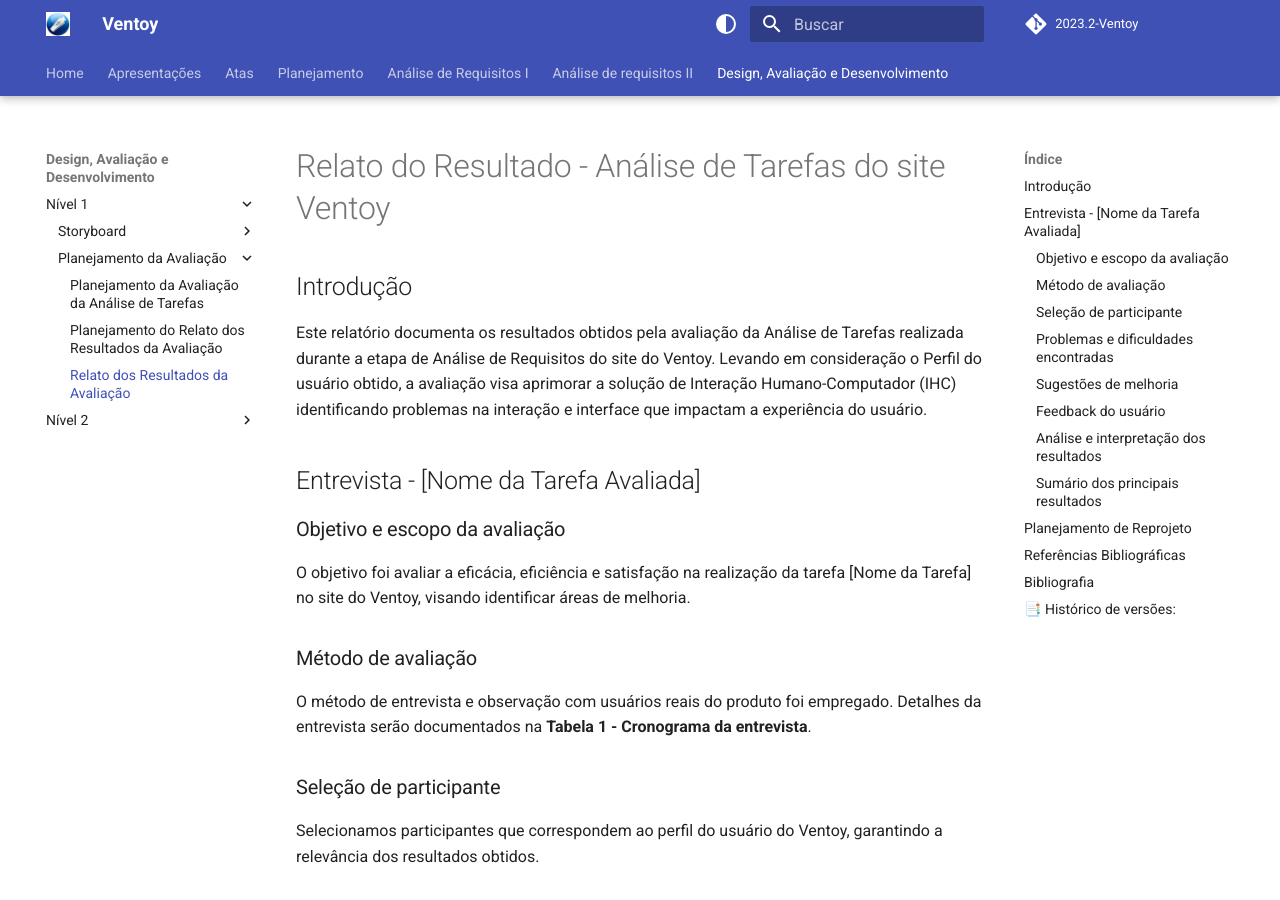
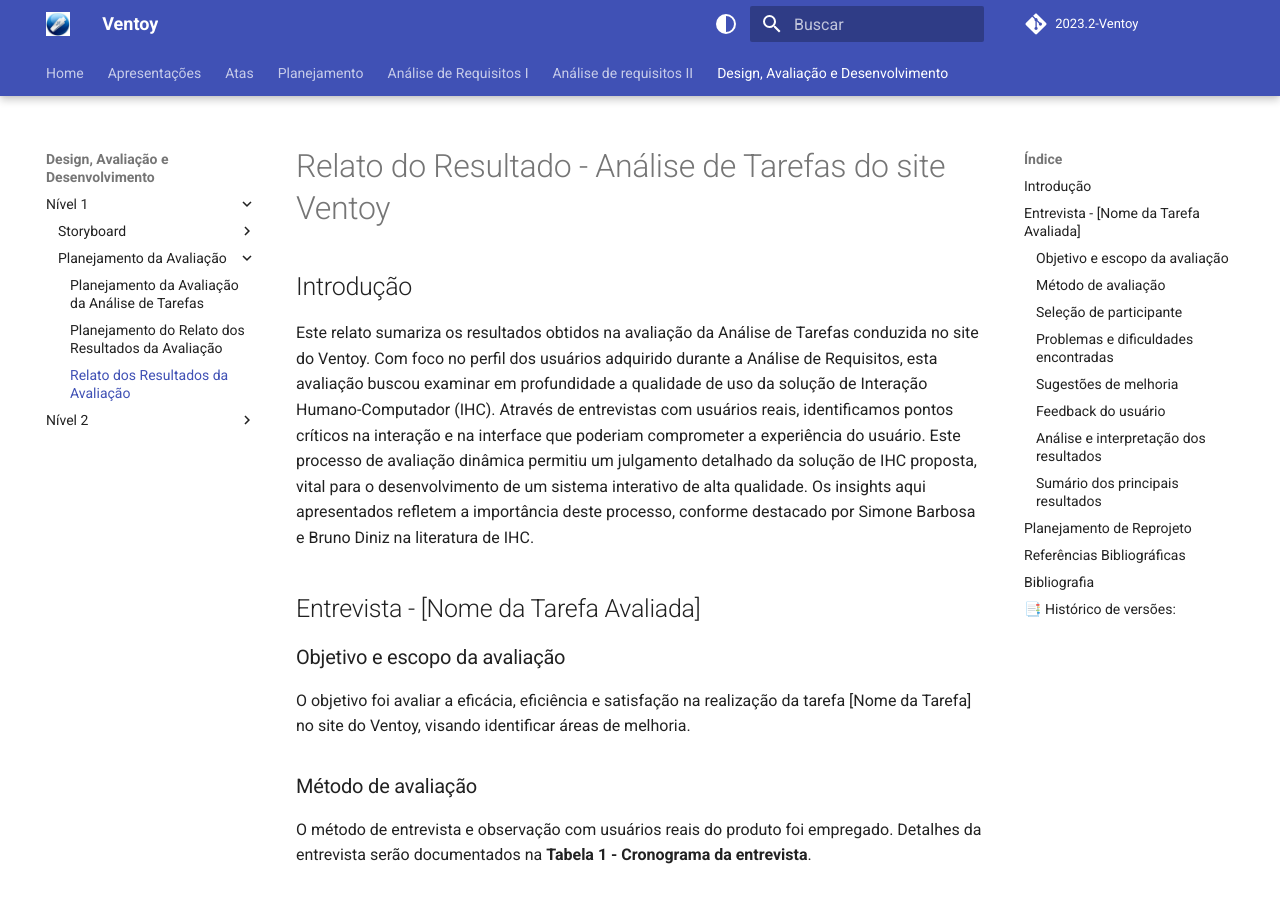
Before and after one commit to Interacao-Humano-Computador/2023.2-Ventoy, an MkDocs documentation site: the page built from docs/DAD/nivel1/AnaliseTarefas/resultado.md, in a window 1280 px wide and 900 px high. Built offline with MkDocs 1.6.1 and Material for MkDocs 9.7.7, drawn with Linux system fonts in a browser that asks for light colours; comment, search, counter and statistics services are not loaded.

Commit message:
Update resultado.md

```diff
--- a/docs/DAD/nivel1/AnaliseTarefas/resultado.md
+++ b/docs/DAD/nivel1/AnaliseTarefas/resultado.md
@@ -2,7 +2,7 @@
 
 ## Introdução
 
-Este relatório documenta os resultados obtidos pela avaliação da Análise de Tarefas realizada durante a etapa de Análise de Requisitos do site do Ventoy. Levando em consideração o Perfil do usuário obtido, a avaliação visa aprimorar a solução de Interação Humano-Computador (IHC) identificando problemas na interação e interface que impactam a experiência do usuário.
+Este relato sumariza os resultados obtidos na avaliação da Análise de Tarefas conduzida no site do Ventoy. Com foco no perfil dos usuários adquirido durante a Análise de Requisitos, esta avaliação buscou examinar em profundidade a qualidade de uso da solução de Interação Humano-Computador (IHC). Através de entrevistas com usuários reais, identificamos pontos críticos na interação e na interface que poderiam comprometer a experiência do usuário. Este processo de avaliação dinâmica permitiu um julgamento detalhado da solução de IHC proposta, vital para o desenvolvimento de um sistema interativo de alta qualidade. Os insights aqui apresentados refletem a importância deste processo, conforme destacado por Simone Barbosa e Bruno Diniz na literatura de IHC.
 
 ## Entrevista - [Nome da Tarefa Avaliada]
 
```
